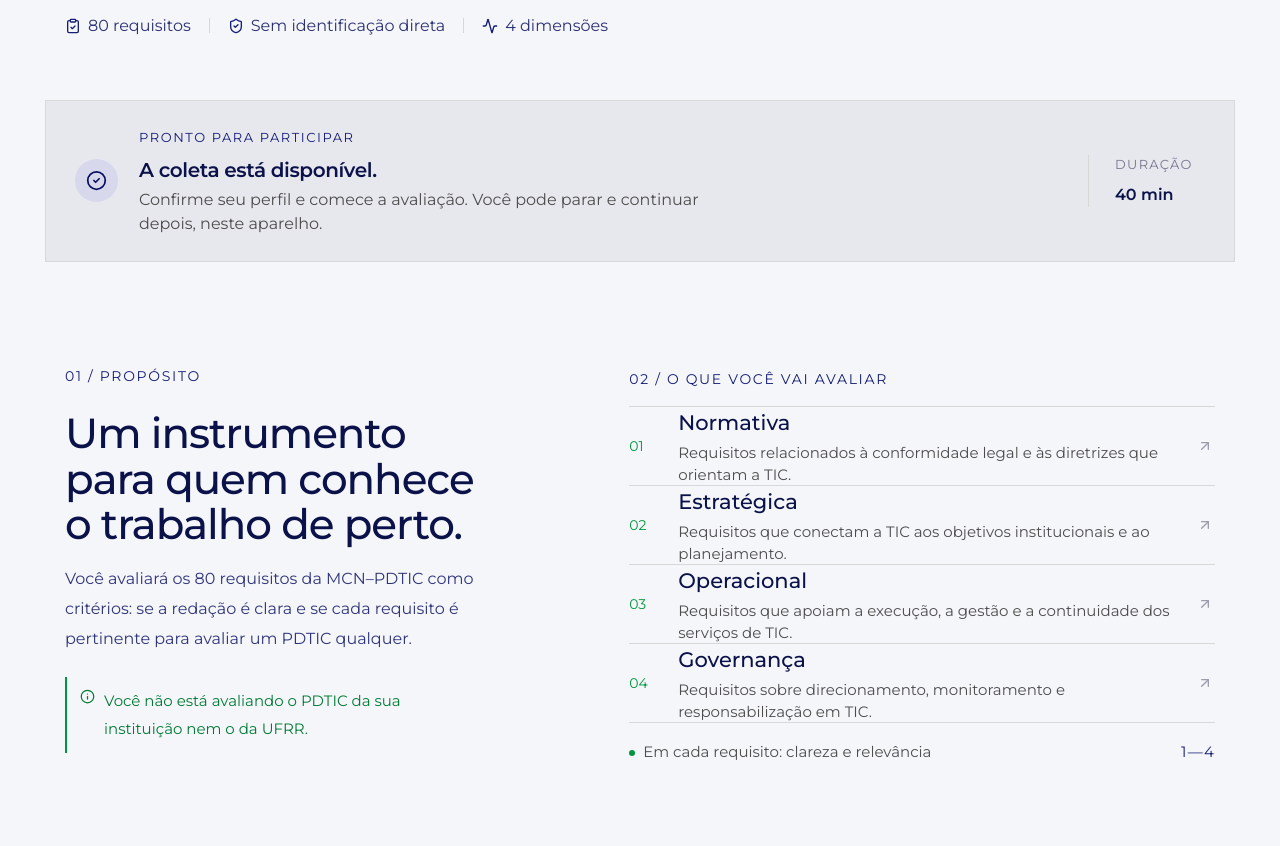
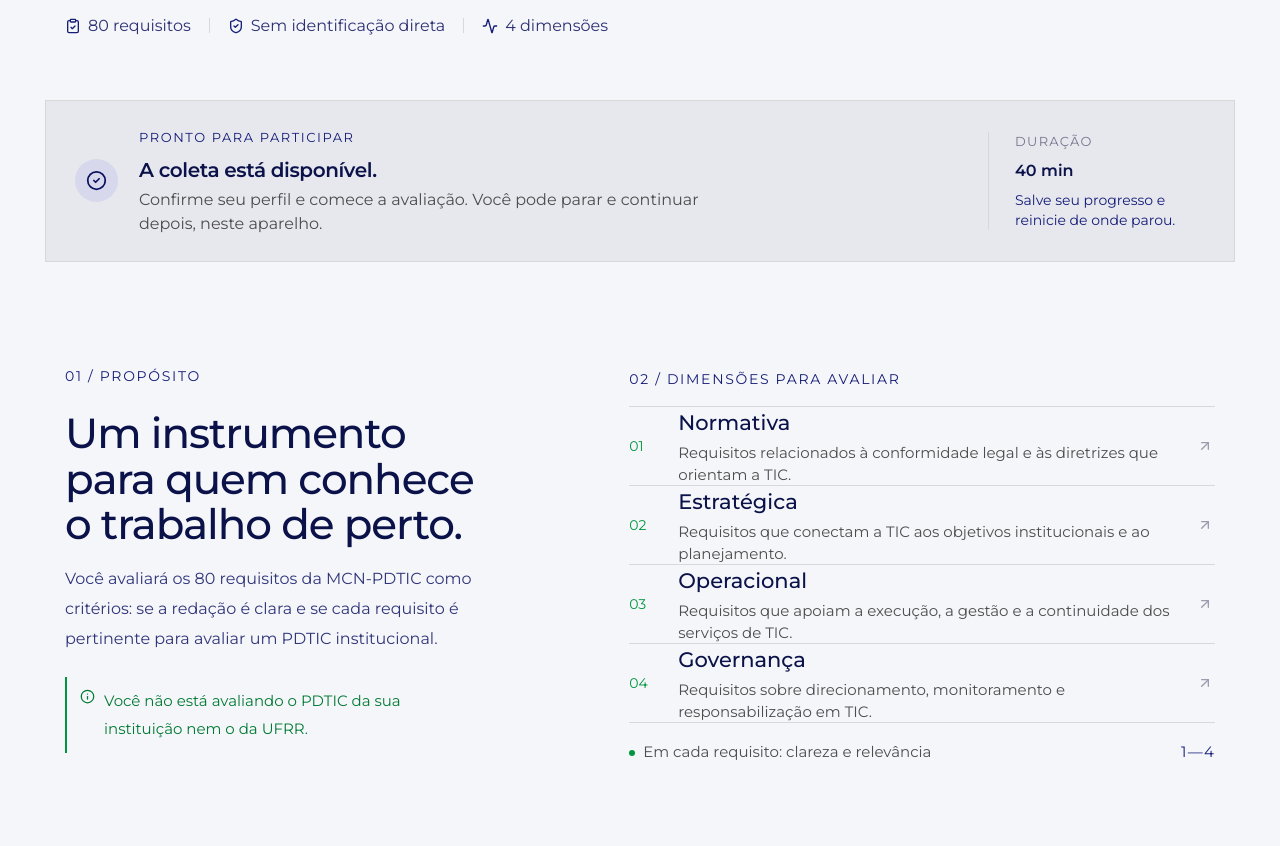
Before and after one commit to laurosousa/validacao-mcn-pdtic, a React (Vite) app: page / in a window 1280 px wide. Shown: the part 500-1346 px from the top of the page. Built offline with nearby package versions, Linux system fonts and the light colour scheme.

Commit message:
Aviso de salvar progresso, 'PDTIC institucional' e 'Dimensões para avaliar'
Co-Authored-By: Claude Opus 5.5 <noreply@anthropic.com>
Claude-Session: https://claude.ai/code/session_017a28AgssruhMecZkhquWiR

```diff
--- a/src/App.tsx
+++ b/src/App.tsx
@@ -243,7 +243,7 @@ function HomePage() {
           <p>{ready ? 'Confirme seu perfil e comece a avaliação. Você pode parar e continuar depois, neste aparelho.' : 'A participação será liberada quando a equipe de pesquisa conectar a planilha e informar a duração estimada.'}</p>
         </div>
         <div className="readiness-details">
-          <div><span>DURAÇÃO</span>{configQuery.isLoading ? <b>Consultando…</b> : config?.estimatedMinutes !== null && config?.estimatedMinutes !== undefined ? <b>{config.estimatedMinutes} min</b> : <b className="unset">Não informada</b>}</div>
+          <div><span>DURAÇÃO</span>{configQuery.isLoading ? <b>Consultando…</b> : config?.estimatedMinutes !== null && config?.estimatedMinutes !== undefined ? <b>{config.estimatedMinutes} min</b> : <b className="unset">Não informada</b>}<small className="readiness-note" data-testid="text-save-note">Salve seu progresso e reinicie de onde parou.</small></div>
         </div>
       </section>
       {ready && returning && <section className="welcome-back" data-testid="banner-welcome-back">
@@ -257,11 +257,11 @@ function HomePage() {
         <div className="intro-block">
           <span className="section-number">01 / PROPÓSITO</span>
           <h2 className="serif">Um instrumento<br />para quem conhece<br />o trabalho de perto.</h2>
-          <p>Você avaliará os 80 requisitos da MCN–PDTIC como critérios: se a redação é clara e se cada requisito é pertinente para avaliar um PDTIC qualquer.</p>
+          <p>Você avaliará os 80 requisitos da <span className="nowrap">MCN-PDTIC</span> como critérios: se a redação é clara e se cada requisito é pertinente para avaliar um PDTIC institucional.</p>
           <p className="intro-note"><Info size={15} /> Você não está avaliando o PDTIC da sua instituição nem o da UFRR.</p>
         </div>
         <div className="four-dimensions">
-          <span className="section-number">02 / O QUE VOCÊ VAI AVALIAR</span>
+          <span className="section-number">02 / DIMENSÕES PARA AVALIAR</span>
           <div className="dimension-list">
             {dimensions.map((dim) => <div className="dimension-row" key={dim}>
               <span className="dimension-index">{dimensionMeta[dim].index}</span><div><b>{dimensionMeta[dim].label}</b><p>{dimensionMeta[dim].description}</p></div><ArrowUpRight size={16} />
--- a/src/index.css
+++ b/src/index.css
@@ -350,6 +350,7 @@ a { color: inherit; }
 .readiness-details span { font-family: var(--app-font-mono); font-size: 13px; letter-spacing: .1em; color: #76778e; }
 .readiness-details b, .readiness-details a { font-size: 16px; font-weight: 600; text-decoration: none; }
 .readiness-details a { display: flex; align-items: center; gap: 4px; color: var(--forest); }
+.readiness-note { max-width: 190px; font-size: 14px; line-height: 1.4; color: var(--ufrr-blue); }
 .readiness-details .unset { color: #009640; font-weight: 500; }
 .intro-grid { max-width: 1190px; margin: auto; padding: 102px 20px 84px; display: grid; grid-template-columns: .88fr 1.12fr; gap: 104px; }
 .intro-block h2 { font-size: 42px; line-height: 1.08; letter-spacing: -.025em; font-weight: 500; margin: 23px 0 17px; }
```
